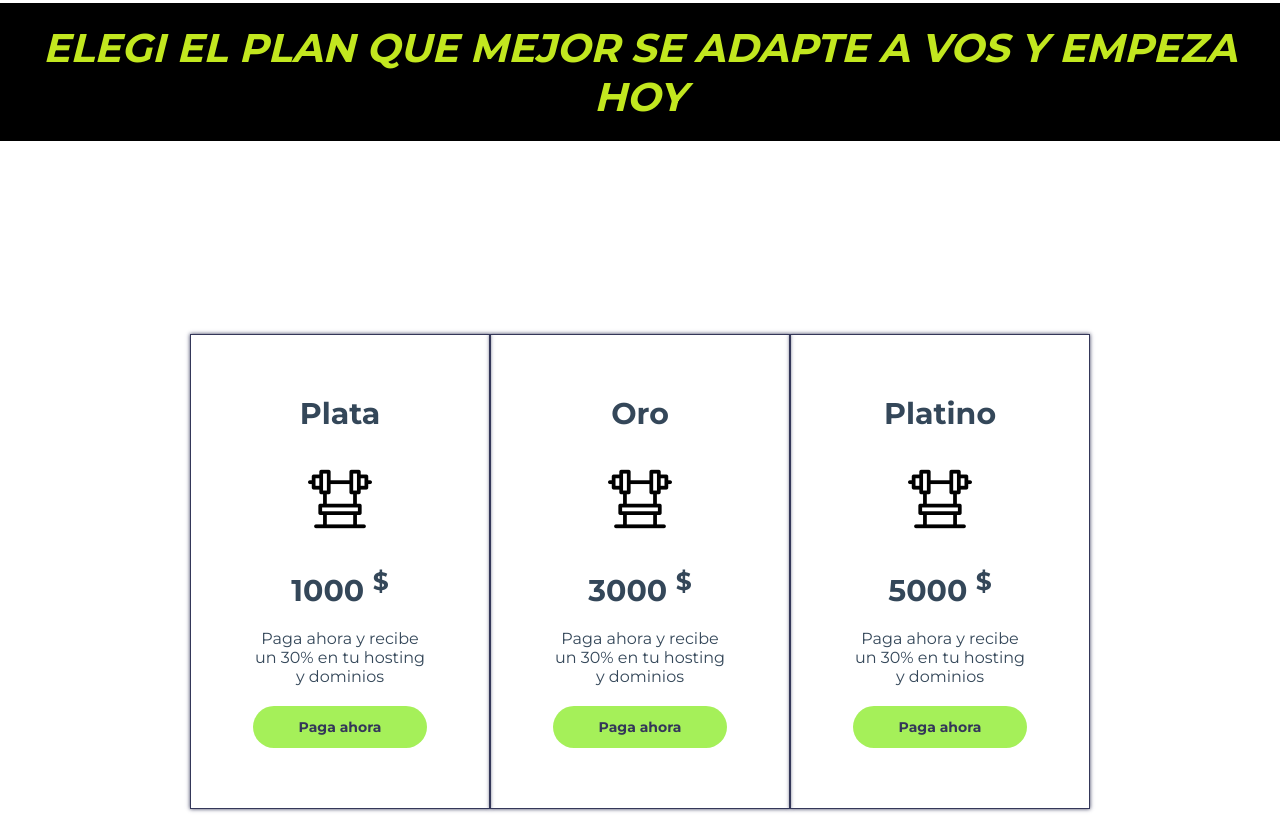
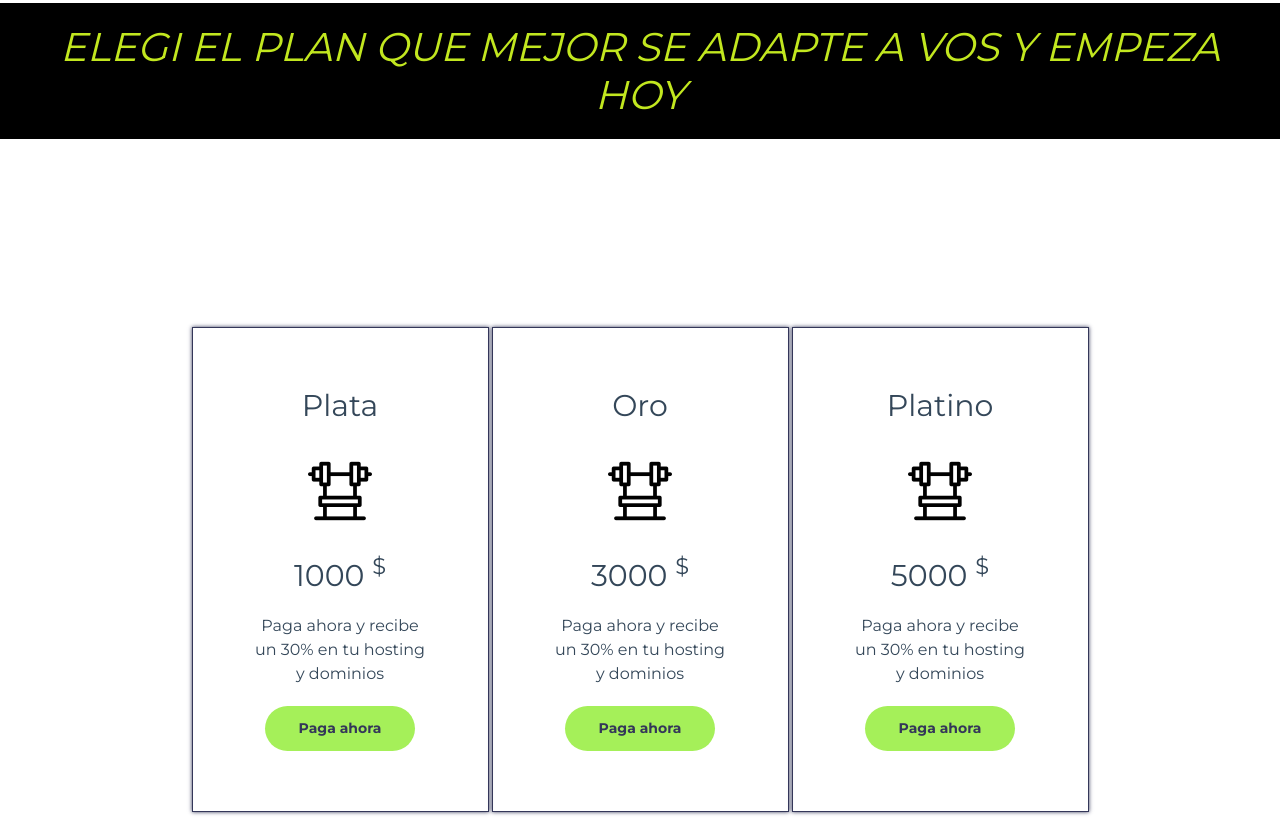
Before and after one commit to Alexdmrtz/proyecto, a plain HTML site: page paginas/planes.html in a window 1280 px wide. Shown: the part 827-1660 px from the top of the page. Drawn offline with nearby package versions, Linux system fonts and the light colour scheme.

Commit message:
enlance en mi pagina de planes, los links de bootstrap

```diff
--- a/paginas/planes.html
+++ b/paginas/planes.html
@@ -3,6 +3,7 @@
         <meta charset="UTF-8">
         <meta http-equiv="X-UA-Compatible" content="IE=edge">
         <meta name="viewport" content="width=device-width, initial-scale=1.0">
+        <link href="https://cdn.jsdelivr.net/npm/bootstrap@5.3.0-alpha1/dist/css/bootstrap.min.css" rel="stylesheet" integrity="sha384-GLhlTQ8iRABdZLl6O3oVMWSktQOp6b7In1Zl3/Jr59b6EGGoI1aFkw7cmDA6j6gD" crossorigin="anonymous">
         <link rel="stylesheet" href="../css/style.css">
         <link rel="preconnect" href="https://fonts.googleapis.com">
         <link rel="preconnect" href="https://fonts.gstatic.com" crossorigin>
@@ -103,5 +104,7 @@
                 </div>
         </footer>
 
+
+        <script src="https://cdn.jsdelivr.net/npm/bootstrap@5.3.0-alpha1/dist/js/bootstrap.bundle.min.js" integrity="sha384-w76AqPfDkMBDXo30jS1Sgez6pr3x5MlQ1ZAGC+nuZB+EYdgRZgiwxhTBTkF7CXvN" crossorigin="anonymous"></script>
         </body>
     </html>
```
